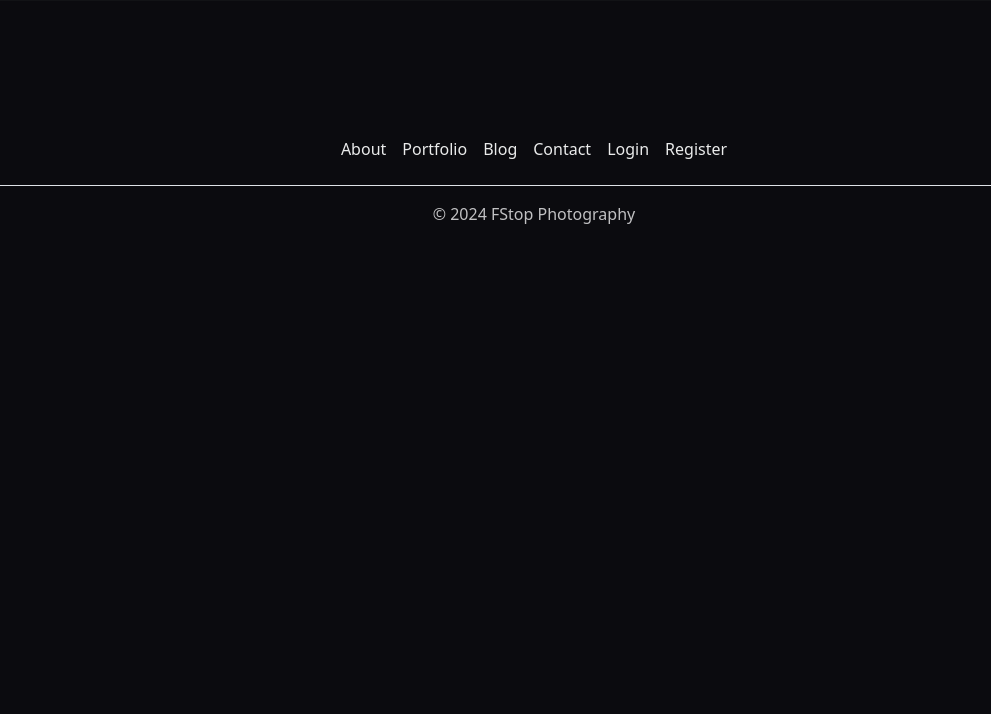
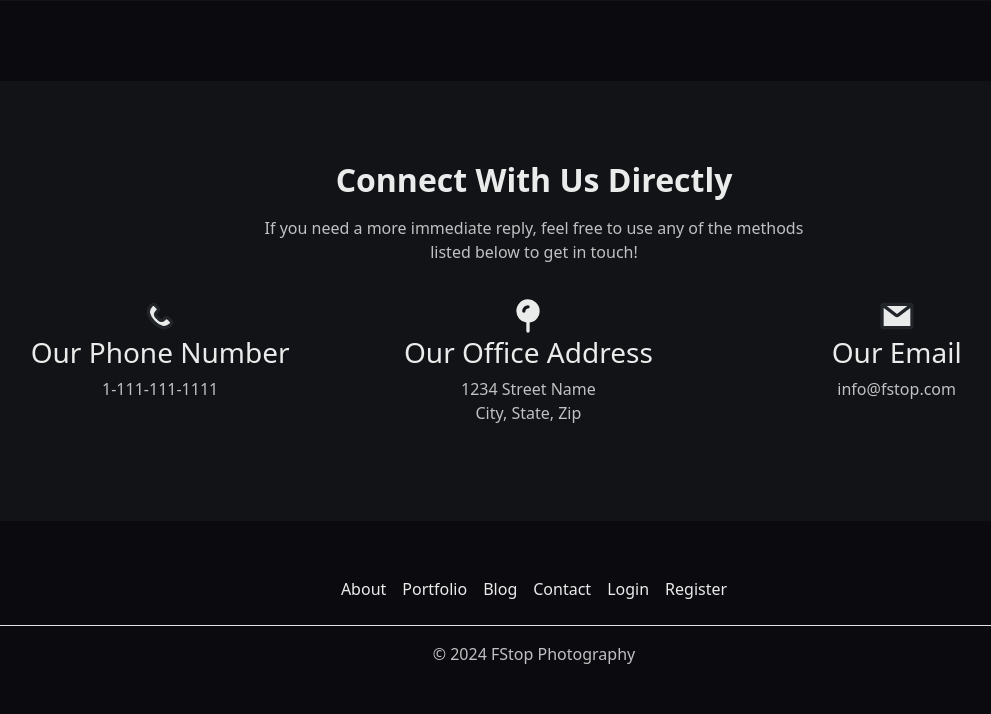
Before and after one commit to JaimieHemmings/fstop, a Django app: page /contact/ in a window 1280 px wide. Shown: the part 891-1605 px from the top of the page, without its empty margins (106-1097 px from the left). Before the commit the page ends 1115 px from the top, so only its background shows below. Run offline with Django 5.2, Linux system fonts and the light colour scheme.

Commit message:
add: contact page component

```diff
--- a/home/templates/home/contact.html
+++ b/home/templates/home/contact.html
@@ -19,5 +19,6 @@
     </div>
   </div>
 </section>
+{% include 'partials/contact/contact-flair.html' %}
 
 {% endblock %}
--- a/static/css/style.css
+++ b/static/css/style.css
@@ -569,3 +569,26 @@ ul.achievements {
     }
   }
 }
+
+/*
+  Contact Flair Styles
+*/
+
+.contact-list {
+  display: flex;
+  flex-direction: row;
+  flex-wrap: wrap;
+
+  li {
+    flex-basis: 33%;
+    text-align: center;
+    margin-top: 2rem;
+
+    svg {
+      fill: var(--col-white-200);
+      width: 40px;
+      height: 40px;
+      max-width: 50px;
+    }
+  }
+}
--- /dev/null
+++ b/templates/partials/contact/contact-flair.html
@@ -0,0 +1,45 @@
+{% load static %}
+<section class="container-fluid background-secondary section-padding">
+  <div class="container">
+    <div class="row">
+      <div class="col-sm-12">
+        <h2 class="color-white-200 text-center fw-600">Connect With Us Directly</h2>
+        <p class="color-white-300 text-center mt-3 sub-text">If you need a more immediate reply, feel free to use any of the methods listed below to get in touch!</p>
+      </div>
+    </div>
+    <div class="row">
+      <ul class="contact-list">
+        <li>
+          <div class="wrapper">
+            <svg class="w-6 h-6 text-gray-800 dark:text-white" aria-hidden="true" xmlns="http://www.w3.org/2000/svg" width="24" height="24" fill="none" viewBox="0 0 24 24">
+              <path stroke="currentColor" stroke-linecap="round" stroke-linejoin="round" stroke-width="2" d="M18.427 14.768 17.2 13.542a1.733 1.733 0 0 0-2.45 0l-.613.613a1.732 1.732 0 0 1-2.45 0l-1.838-1.84a1.735 1.735 0 0 1 0-2.452l.612-.613a1.735 1.735 0 0 0 0-2.452L9.237 5.572a1.6 1.6 0 0 0-2.45 0c-3.223 3.2-1.702 6.896 1.519 10.117 3.22 3.221 6.914 4.745 10.12 1.535a1.601 1.601 0 0 0 0-2.456Z"/>
+            </svg>
+            <h3 class="color-white-200 mb-2">Our Phone Number</h3>
+            <a href="tel:11111111111" class="color-white-300">1-111-111-1111</a>
+          </div>
+        </li>
+        <li>
+          <div class="wrapper">
+            <svg class="w-6 h-6 text-gray-800 dark:text-white" aria-hidden="true" xmlns="http://www.w3.org/2000/svg" width="24" height="24" fill="currentColor" viewBox="0 0 24 24">
+              <path fill-rule="evenodd" d="M5 9a7 7 0 1 1 8 6.93V21a1 1 0 1 1-2 0v-5.07A7.001 7.001 0 0 1 5 9Zm5.94-1.06A1.5 1.5 0 0 1 12 7.5a1 1 0 1 0 0-2A3.5 3.5 0 0 0 8.5 9a1 1 0 0 0 2 0c0-.398.158-.78.44-1.06Z" clip-rule="evenodd"/>
+            </svg>
+            <h3 class="color-white-200 mb-2">Our Office Address</h3>
+            <address>
+              <span class="color-white-300">1234 Street Name</span><br>
+              <span class="color-white-300">City, State, Zip</span>
+            </address>
+          </div>
+        </li>
+        <li>
+          <div class="wrapper">
+            <svg class="w-6 h-6 text-gray-800 dark:text-white" aria-hidden="true" xmlns="http://www.w3.org/2000/svg" width="24" height="24" fill="none" viewBox="0 0 24 24">
+              <path stroke="currentColor" stroke-linecap="round" stroke-width="2" d="m3.5 5.5 7.893 6.036a1 1 0 0 0 1.214 0L20.5 5.5M4 19h16a1 1 0 0 0 1-1V6a1 1 0 0 0-1-1H4a1 1 0 0 0-1 1v12a1 1 0 0 0 1 1Z"/>
+            </svg>
+            <h3 class="color-white-200 mb-2">Our Email</h3>
+            <a href="mailto:info@fstop.com" class="color-white-300">info@fstop.com</a>
+          </div>
+        </li>
+      </ul>
+    </div>
+  </div>
+</section>
--- a/templates/partials/nav-items.html
+++ b/templates/partials/nav-items.html
@@ -3,8 +3,9 @@
 <li class="nav-item"><a href="#" class="nav-link px-2">Blog</a></li>
 <li class="nav-item"><a href="{% url 'contact' %}" class="nav-link px-2">Contact</a></li>
 {% if user.is_authenticated %}
-<li class="nav-item"><a href="#" class="nav-link px-2">Logout</a></li>
+<li class="nav-item"><a href="{% url 'admin:index' %}" class="nav-link px-2">Admin</a></li>
+<li class="nav-item"><a href="{% url 'account_logout' %}" class="nav-link px-2">Logout</a></li>
 {% else %}
-<li class="nav-item"><a href="#" class="nav-link px-2">Login</a></li>
-<li class="nav-item"><a href="#" class="nav-link px-2">Register</a></li>
+<li class="nav-item"><a href="{% url 'account_login' %}" class="nav-link px-2">Login</a></li>
+<li class="nav-item"><a href="{% url 'account_signup' %}" class="nav-link px-2">Register</a></li>
 {% endif %}
```
